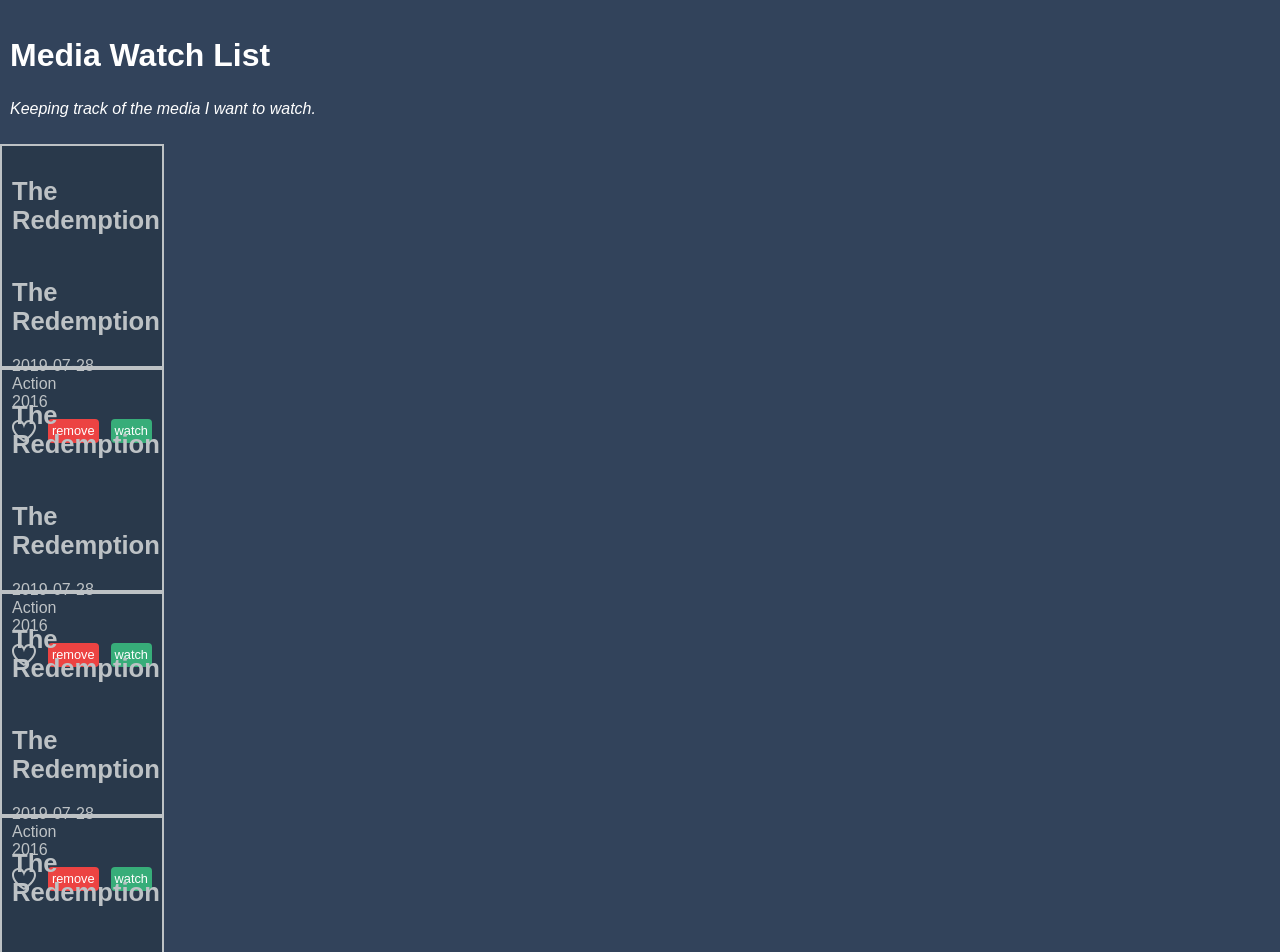
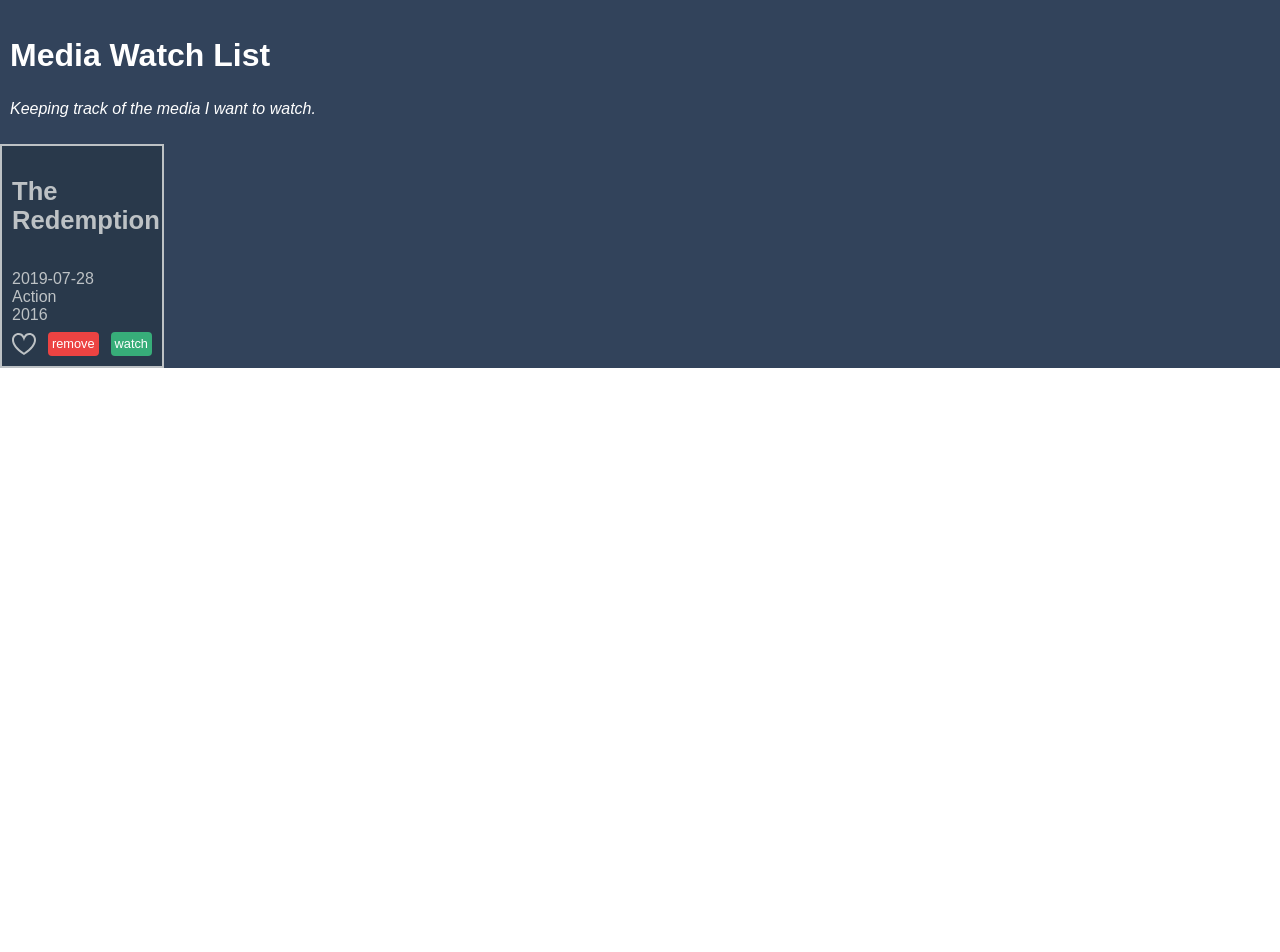
Before and after one commit to kirandash/Angular-Revision, an Angular app: page / in a window 1280 px wide. Shown: the top 952 px of the page. After the commit the page ends 800 px from the top, so only its background shows below. Built offline with nearby package versions, Linux system fonts and the light colour scheme.

Commit message:
2.10 Event binding

```diff
--- a/src/app/app.component.html
+++ b/src/app/app.component.html
@@ -4,7 +4,4 @@
         <p class="description">Keeping track of the media I want to watch.</p>
     </header>
     <app-media-item></app-media-item>
-    <app-media-item></app-media-item>
-    <app-media-item></app-media-item>
-    <app-media-item></app-media-item>
 </section>
--- a/src/app/media-item/media-item.component.html
+++ b/src/app/media-item/media-item.component.html
@@ -1,5 +1,5 @@
 <h2 [textContent]="name"></h2>
-<h2 textContent="{{name}}"></h2>
+<!--<h2 textContent="{{name}}"></h2>-->
 <div>{{ watchedOn() | date:'yyyy-MM-dd' }}</div>
 <div>Action</div>
 <div>2016</div>
@@ -8,7 +8,7 @@
     <path d="M12 9.229c.234-1.12 1.547-6.229 5.382-6.229 2.22 0 4.618 1.551 4.618 5.003 0 3.907-3.627 8.47-10 12.629-6.373-4.159-10-8.722-10-12.629 0-3.484 2.369-5.005 4.577-5.005 3.923 0 5.145 5.126 5.423 6.231zm-12-1.226c0 4.068 3.06 9.481 12 14.997 8.94-5.516 12-10.929 12-14.997 0-7.962-9.648-9.028-12-3.737-2.338-5.262-12-4.27-12 3.737z"
     />
   </svg>
-  <a class="delete">
+  <a class="delete" (click)="delete()">
     remove
   </a>
   <a class="details">
--- a/src/app/media-item/media-item.component.ts
+++ b/src/app/media-item/media-item.component.ts
@@ -17,4 +17,8 @@ export class MediaItemComponent implements OnInit {
     return `Watched on ${this.date}`;
   }
 
+  delete(){
+    console.log('deleted!');
+  }
+
 }
```
Also changed, not shown: 1 other file (tests, documents, lock files or other folders).
